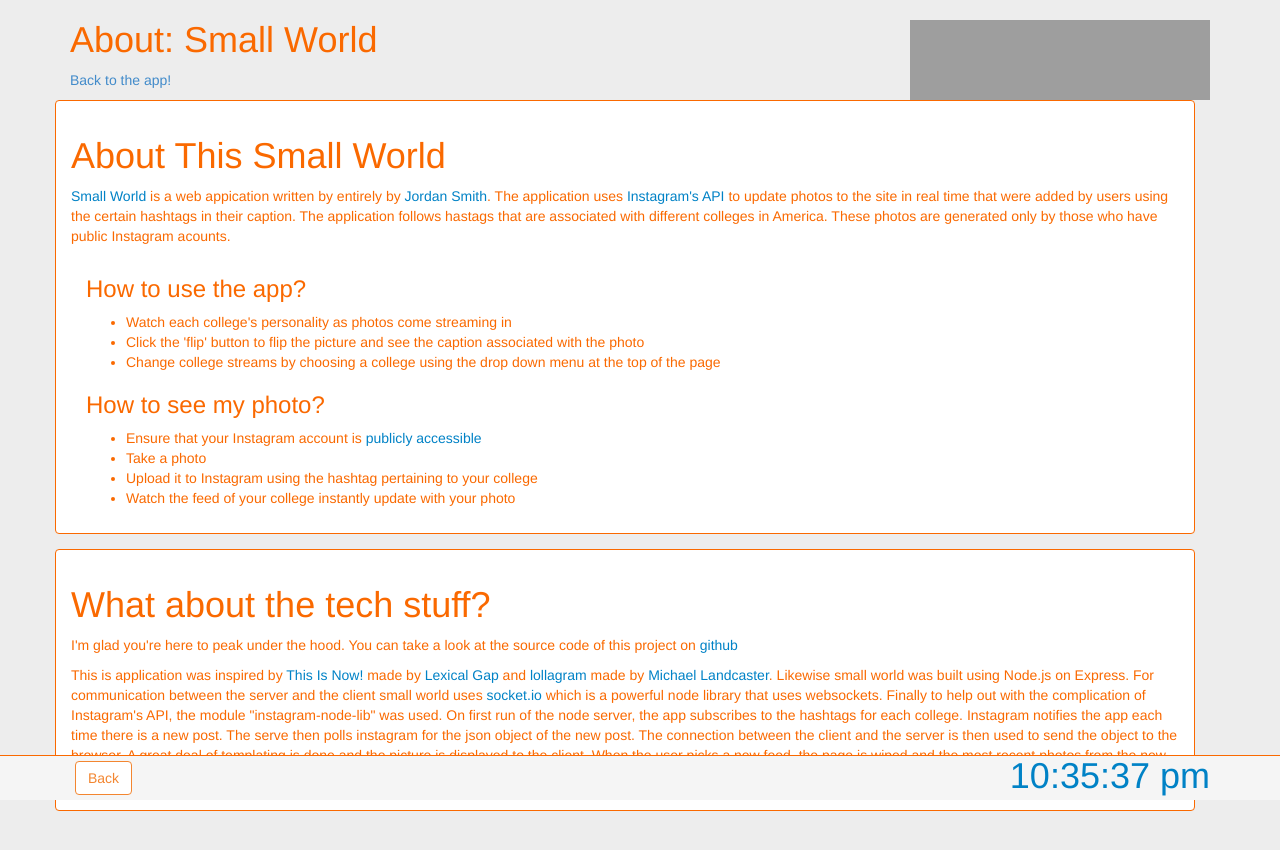
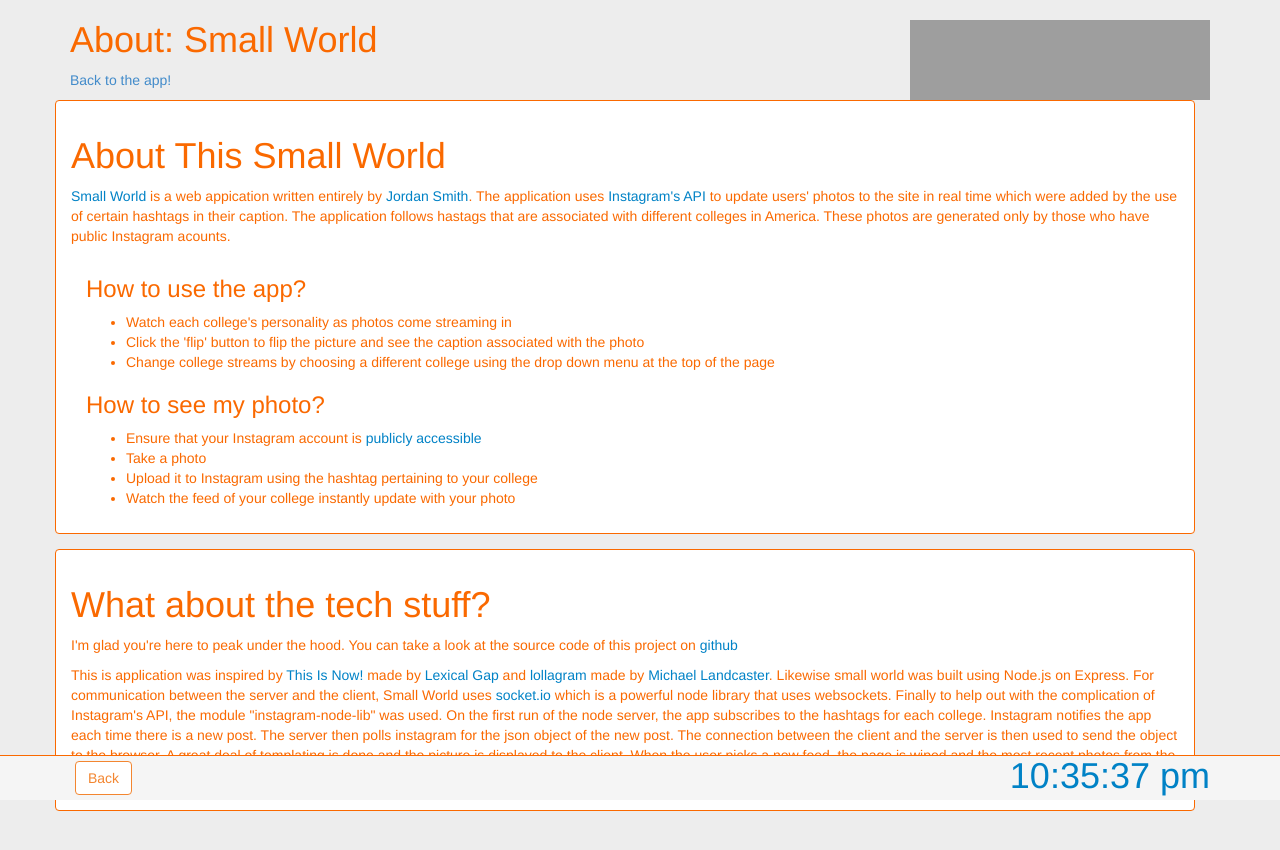
Before and after one commit to kuntajts/small-world, a website: page views/about/index.html in a window 1280 px wide. Drawn offline with nearby package versions, Linux system fonts and the light colour scheme; files that its build step writes are made by us from their sources; grey boxes are pictures that could not be loaded.

Commit message:
grammar fixes

```diff
--- a/views/about/index.html
+++ b/views/about/index.html
@@ -27,13 +27,13 @@
     <div class="container">
         <div class="aboutContainer col-md-12">
             <h1>About This Small World</h1>
-            <p><a href="http://www.smallworld.jordantsmith.net">Small World</a> is a web appication written by entirely by <a href="http://www.jordantsmith.net">Jordan Smith</a>. The application uses <a href="http://instagram.com/developer/" target="_blank">Instagram's API</a> to update photos to the site in real time that were added by users using the certain hashtags in their caption. The application follows hastags that are associated with different colleges in America. These photos are generated only by those who have public Instagram acounts.</p>
+            <p><a href="http://www.smallworld.jordantsmith.net">Small World</a> is a web appication written entirely by <a href="http://www.jordantsmith.net">Jordan Smith</a>. The application uses <a href="http://instagram.com/developer/" target="_blank">Instagram's API</a> to update users' photos to the site in real time which were added by the use of certain hashtags in their caption. The application follows hastags that are associated with different colleges in America. These photos are generated only by those who have public Instagram acounts.</p>
             <div class="col-md-12">
                 <h3>How to use the app?</h3>
                 <ul>
                     <li>Watch each college's personality as photos come streaming in</li>
                     <li>Click the 'flip' button to flip the picture and see the caption associated with the photo</li>
-                    <li>Change college streams by choosing a college using the drop down menu at the top of the page</li>
+                    <li>Change college streams by choosing a different college using the drop down menu at the top of the page</li>
                 </ul>
                 <h3>How to see my photo?</h3>
                 <ul>
@@ -49,7 +49,7 @@
         <div class="aboutContainer col-md-12">
             <h1>What about the tech stuff?</h1>
             <p>I'm glad you're here to peak under the hood. You can take a look at the source code of this project on <a href="https://github.com/kuntajts/small-world" target="_blank">github</a></p>
-            <p>This is application was inspired by <a href="http://now.jit.su/" target="_blank">This Is Now!</a> made by <a href="http://www.lexicalgap.com.au/" target="_blank">Lexical Gap</a> and <a href="http://www.lollagram.com/" target="_blank">lollagram</a> made by <a href="http://www.bymichaellancaster.com/" target="_blank">Michael Landcaster</a>. Likewise small world was built using Node.js on Express. For communication between the server and the client small world uses <a href="http://socket.io/" target="_blank">socket.io</a> which is a powerful node library that uses websockets. Finally to help out with the complication of Instagram's API, the module "instagram-node-lib" was used. On first run of the node server, the app subscribes to the hashtags for each college. Instagram notifies the app each time there is a new post. The serve then polls instagram for the json object of the new post. The connection between the client and the server is then used to send the object to the browser. A great deal of templating is done and the picture is displayed to the client. When the user picks a new feed, the page is wiped and the most recent photos from the new feed are displayed while it listens for new ones to come in. To fish through the specifics please check out my <a href="https://github.com/kuntajts/small-world" target="_blank">github</a> for source code!
+            <p>This is application was inspired by <a href="http://now.jit.su/" target="_blank">This Is Now!</a> made by <a href="http://www.lexicalgap.com.au/" target="_blank">Lexical Gap</a> and <a href="http://www.lollagram.com/" target="_blank">lollagram</a> made by <a href="http://www.bymichaellancaster.com/" target="_blank">Michael Landcaster</a>. Likewise small world was built using Node.js on Express. For communication between the server and the client, Small World uses <a href="http://socket.io/" target="_blank">socket.io</a> which is a powerful node library that uses websockets. Finally to help out with the complication of Instagram's API, the module "instagram-node-lib" was used. On the first run of the node server, the app subscribes to the hashtags for each college. Instagram notifies the app each time there is a new post. The server then polls instagram for the json object of the new post. The connection between the client and the server is then used to send the object to the browser. A great deal of templating is done and the picture is displayed to the client. When the user picks a new feed, the page is wiped and the most recent photos from the new feed are displayed while it listens for new ones to come in. To fish through the specifics please check out my <a href="https://github.com/kuntajts/small-world" target="_blank">github</a> for the source code!
             </p>
         </div>
     </div>
```
